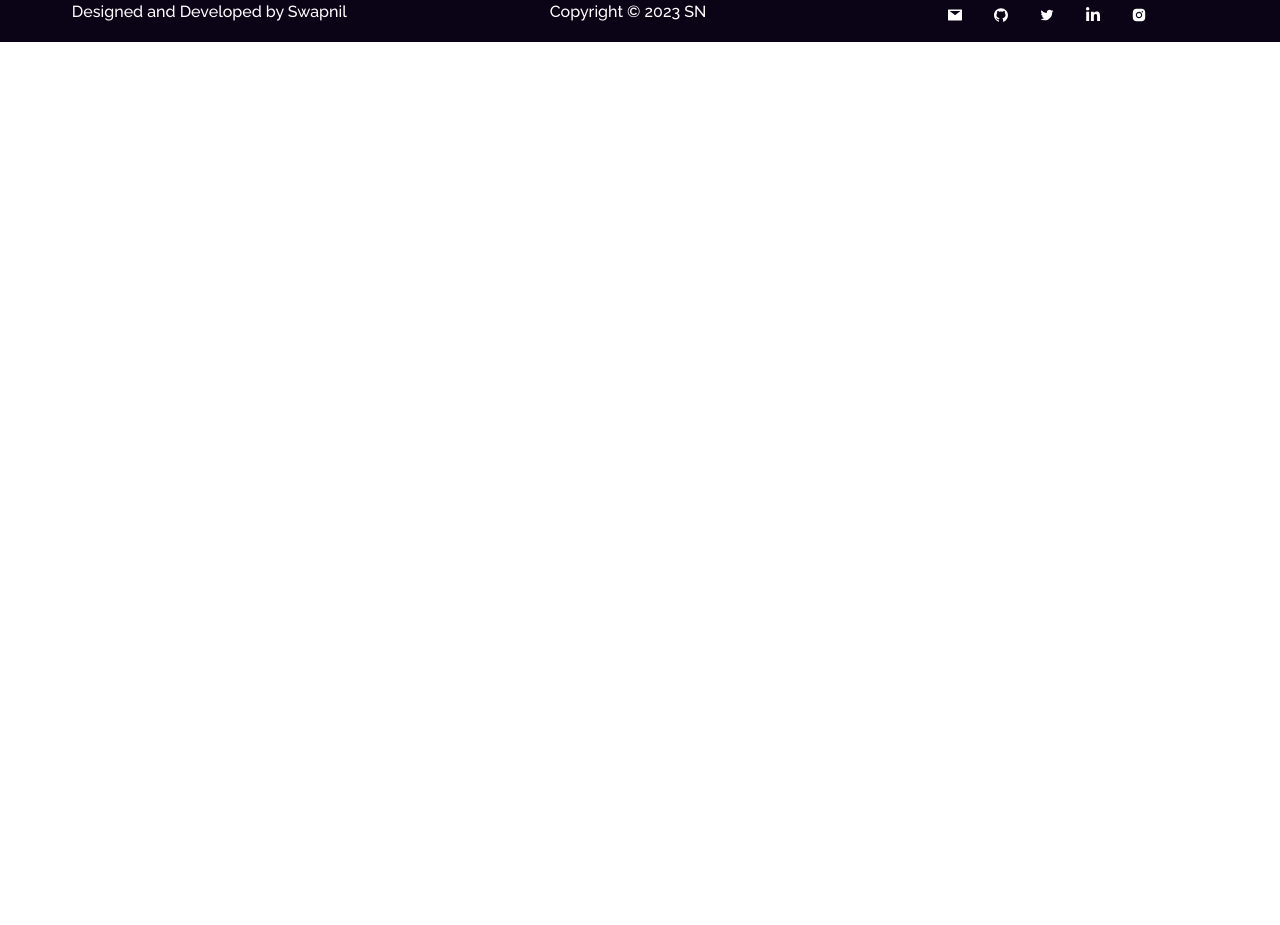
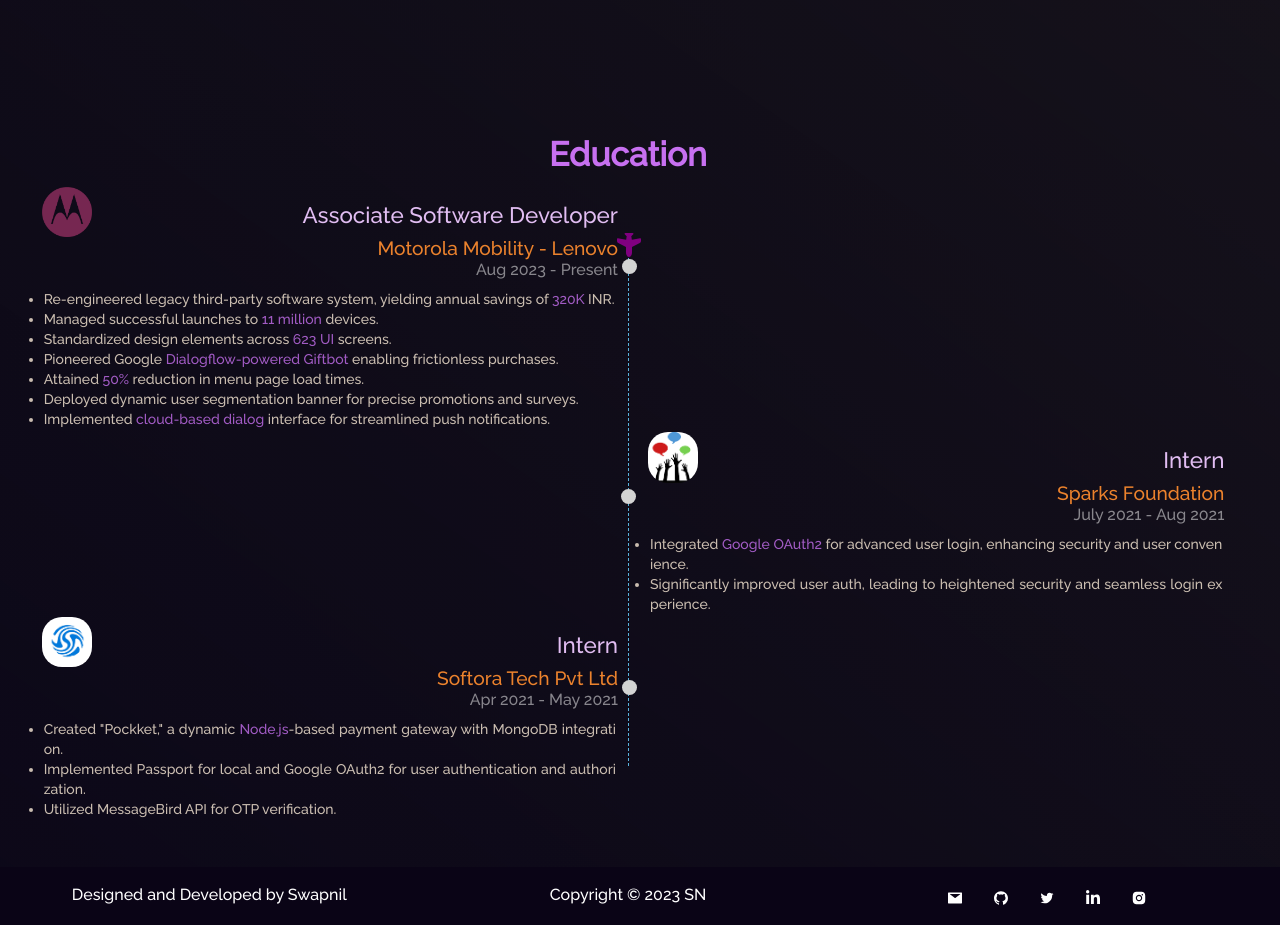
Before and after one commit to swapnilkr/CodeGraffiti, a React (Create React App) app: page /experience in a window 1280 px wide. Shown: the part 1620-2545 px from the top of the page. Before the commit the page ends 1662 px from the top, so only its background shows below. Built offline with nearby package versions, Linux system fonts and the light colour scheme.

Commit message:
Integrated Education block

```diff
--- /dev/null
+++ b/src/components/About/Education.js
@@ -0,0 +1,104 @@
+import React from 'react';
+import { Container, Row, Col } from "react-bootstrap";
+import Particle from "../Particles";
+import Moto from '../../Assets/moto.png'
+import Sparks from '../../Assets/Sparks.png'
+import Softora from "../../Assets/Softora.png"
+import CodeSpeedy from "../../Assets/CodeSpeedy.png"
+import TCS from "../../Assets/TCS.png"
+import IStudio from "../../Assets/ISudtio.png"
+import {BsFillAirplaneFill} from "react-icons/bs";
+
+
+function Education() {
+
+  const educationList = [
+    {
+      id: 1,
+      title: 'Associate Software Developer',
+      company: 'Motorola Mobility - Lenovo',
+      description: `Re-engineered legacy third-party software system, yielding annual savings of <span class="purple">320K</span> INR.
+      Managed successful launches to <span class="purple">11 million</span> devices.
+      Standardized design elements across <span class="purple">623 UI </span> screens.
+      Pioneered Google <span class="purple">Dialogflow-powered Giftbot</span> enabling frictionless purchases.
+      Attained <span class="purple">50%</span> reduction in menu page load times.
+      Deployed dynamic user segmentation banner for precise promotions and surveys.
+      Implemented <span class="purple">cloud-based dialog</span> interface for streamlined push notifications.`,
+      imageUrl: Moto,
+      startDate: 'Aug 2023',
+      endDate: 'Present'
+    },
+    {
+      id: 2,
+      title: 'Intern',
+      company: 'Sparks Foundation',
+      description: `Integrated <span class="purple">Google OAuth2 </span> for advanced user login, enhancing security and user convenience.
+      Significantly improved user auth, leading to heightened security and seamless login experience.`,
+      imageUrl: Sparks,
+      startDate: 'July 2021',
+      endDate: 'Aug 2021'
+    },
+    {
+      id: 3,
+      title: 'Intern',
+      company: 'Softora Tech Pvt Ltd',
+      description: `Created "Pockket," a dynamic <span class="purple">Node.js</span>-based payment gateway with MongoDB integration.
+      Implemented Passport for local and Google OAuth2 for user authentication and authorization.
+      Utilized MessageBird API for OTP verification.`,
+      imageUrl: Softora,
+      startDate: 'Apr 2021',
+      endDate: 'May 2021'
+    },
+  ]
+
+
+  return (
+    <Container fluid className="experience-section">
+      <Particle />
+      <Row>
+        <section id="experience" style={{ justifyContent: "center" }}>
+          <h1 style={{ fontSize: "2.1em", paddingBottom: "20px", textAlign: "center" }}>
+            <strong className="purple">Education</strong>
+          </h1>
+
+          <div class="timeline">
+            {educationList.map((key, index) => (
+              <div class="timeline-box">
+                <div class="timeline-conatiner">
+                  <div class="timeline-logo">
+                    <img style={{ borderRadius: (index === 1 || index === 2 || index === 5 || index === 6  ? '20px' : '') }} src={key.imageUrl} />
+                  </div>
+                  <h3 class="experience-designation m0 m-blue"> &nbsp; &nbsp; &nbsp;
+                    {key.title}
+                  </h3>
+                  <h4 class="experience-company-name">
+                    {key.company}
+                  </h4>
+                  <h5 class="experience-duration m0">
+                    {key?.startDate} - {key?.endDate}</h5>
+                  <ul class="experience-description text-align-justify">
+                    {key.description.split('\n').map((point, i) => (
+                      <li key={i}>
+                        <span dangerouslySetInnerHTML={{ __html: point }} />
+                      </li>
+                    ))}
+                  </ul>
+                </div>
+              </div>
+            ))}
+            <div class="timeline-divider plane">
+              <div class="timeline-traveller">
+                <BsFillAirplaneFill />
+              </div>
+            </div>
+          </div>
+        </section>
+
+      </Row>
+    </Container>
+
+  )
+
+}
+
+export default Education;
--- a/src/components/About/Experience.js
+++ b/src/components/About/Experience.js
@@ -7,7 +7,8 @@ import Softora from "../../Assets/Softora.png"
 import CodeSpeedy from "../../Assets/CodeSpeedy.png"
 import TCS from "../../Assets/TCS.png"
 import IStudio from "../../Assets/ISudtio.png"
-import {BsFillAirplaneFill} from "react-icons/bs";
+import { BsFillAirplaneFill } from "react-icons/bs";
+import Education from "./Education"
 
 
 function Experience() {
@@ -95,6 +96,7 @@ function Experience() {
 
 
   return (
+    <>
       <Container fluid className="experience-section">
         <Particle />
         <Row>
@@ -108,7 +110,7 @@ function Experience() {
                 <div class="timeline-box">
                   <div class="timeline-conatiner">
                     <div class="timeline-logo">
-                    <img style={{ borderRadius: (index === 1 || index === 2 || index === 5 || index === 6  ? '20px' : '') }} src={key.imageUrl} />
+                      <img style={{ borderRadius: (index === 1 || index === 2 || index === 5 || index === 6 ? '20px' : '') }} src={key.imageUrl} />
                     </div>
                     <h3 class="experience-designation m0 m-blue"> &nbsp; &nbsp; &nbsp;
                       {key.title}
@@ -137,7 +139,11 @@ function Experience() {
           </section>
 
         </Row>
+
       </Container>
+      <Education />
+    </>
+
   )
 
 }
--- a/src/style.css
+++ b/src/style.css
@@ -1031,9 +1031,9 @@ button:focus {
 
 .timeline-divider {
     position: absolute;
-    width: 0;
+    /* width: 0; */
     left: 50%;
-    border: 1px dashed #58b2dc;
+    border-left: 1px dashed #58b2dc;
     color: #433E3F;
 }
 
@@ -1059,8 +1059,8 @@ button:focus {
     color: purple;
     height: 24px;
     width: 24px;
-    position: fixed;
-    left: calc(50% - 22.5px);
+    position: relative;
+    left: -12px;
 }
 
 .experience-designation {
```
Lines whose indentation alone changed are shown as unchanged.
